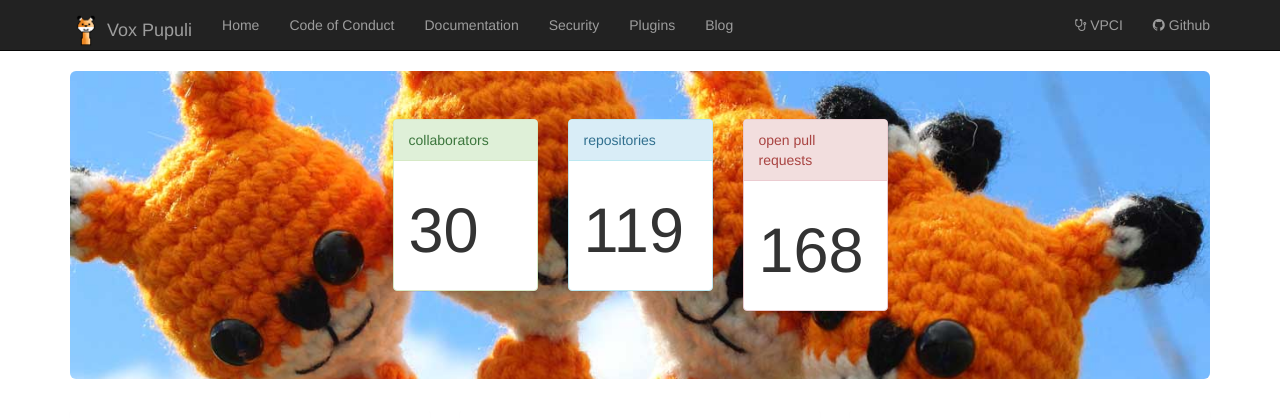
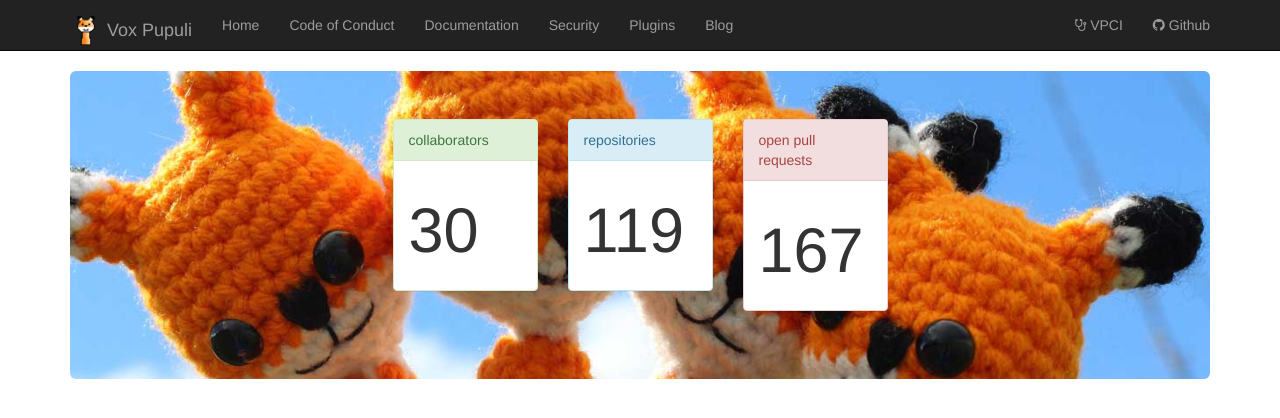
Before and after one commit to voxpupuli/voxpupuli.github.io, a Jekyll site: the page built from index.html, in a window 1280 px wide. Shown: the top 418 px of the page. Built offline with Jekyll 4.4.1, drawn with Linux system fonts in a browser that asks for light colours; nearby versions of some CDN libraries.

Commit message:
[TRAVIS-CI] updated _config.yml stats at 2017-01-21 00:15:24 +0100

```diff
--- a/_config.yml
+++ b/_config.yml
@@ -39,4 +39,4 @@ exclude:
 stats:
   collaborators: 30
   repos: 119
-  prs: 168
+  prs: 167
```
